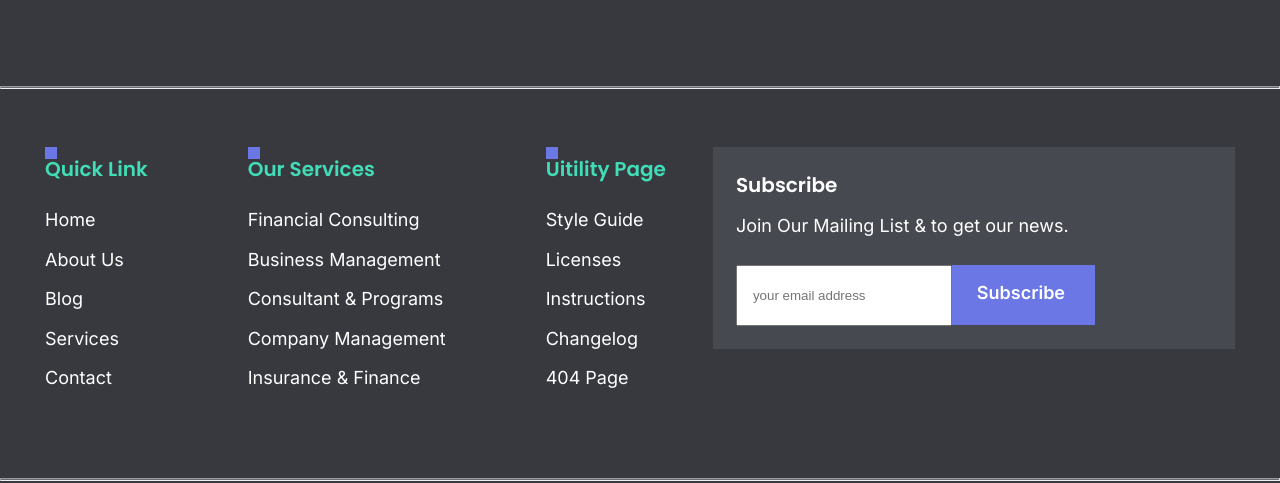
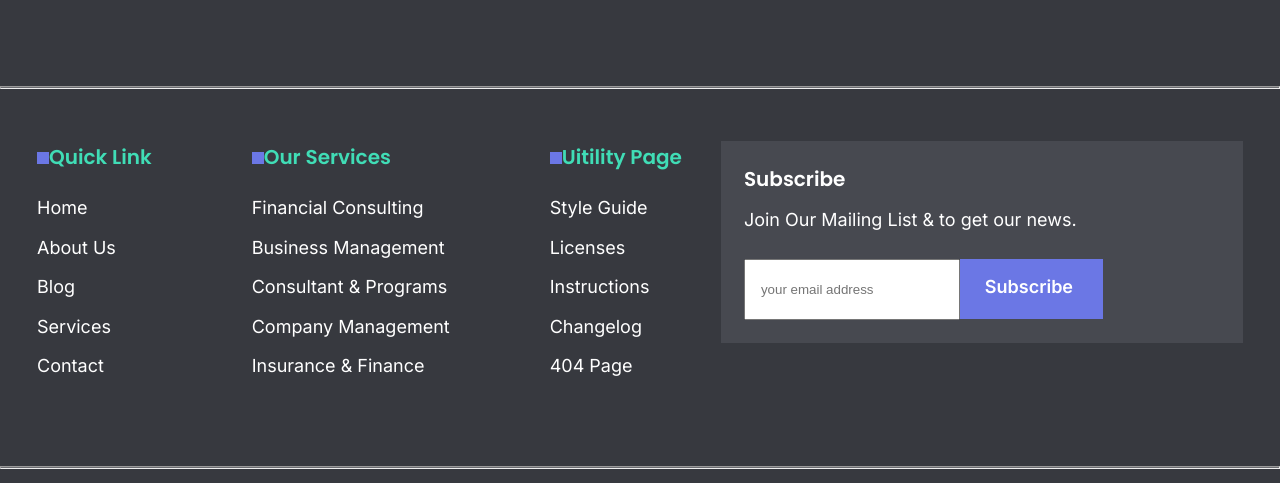
Before and after one commit to Edonabb/consultingweb, a plain HTML site: page index.html in a window 1280 px wide. Shown: the part 8252-8735 px from the top of the page. Drawn offline with nearby package versions, Linux system fonts and the light colour scheme.

Commit message:
new color square

```diff
--- a/assets/style.css
+++ b/assets/style.css
@@ -1264,6 +1264,7 @@ button:hover {
   font-size: 20px;
   font-weight: 600;
 }
+
 .footer-banner__link__our-service ul a {
   display: flex;
   flex-direction: column;
--- a/index.html
+++ b/index.html
@@ -54,7 +54,7 @@
             <div class="home-banner__all">
             <div class="home-banner__desc">
 
-                <div class="square__style"><h3 class="inter" class="description"><div class="square"></div> Welcome to Whitecollar Solution</h3></div>
+                <div class="square__style"><h3 class="inter" class="description"><div class="square"></div> Welcome to Whitecollar Solution</></div>
                 <h2 class="poppins">The Best Value
                     for <span class="poppins">Business</span> and
                     Corporation</h2>
@@ -512,7 +512,7 @@
               <div class="footer-banner__link">
                 <div class="footer-banner__link__our-service">
           <div class="footer-banner__link__our-service__page">
-          <div class="square__style"><h2> <div class="square__blue"></div>Quick Link</h2></div>
+         <h2><img src="./images/whitecollare-blue.svg" alt="blue">Quick Link</h2>
           <ul>
             <li> <a href="#">Home</a></li>
             <li><a href="#">About Us</a></li>
@@ -524,7 +524,7 @@
          </div>
 
          <div class="footer-banner__link__our-service__page">
-        <div class="square__style"><h2> <div class="square__blue"></div>Our Services</h2></div>
+         <div class="footer-banner__link__our-service__page--style"><h2><img src="./images/whitecollare-blue.svg" alt="blue">Our Services</h2></div>
           <ul>
             <li><a href="#">Financial Consulting</a></li>
             <li><a href="#">Business Management</a></li>
@@ -534,7 +534,7 @@
           </ul>
          </div>
          <div class="footer-banner__link__our-service__page">
-          <div class="square__style"><h2> <div class="square__blue"></div>Uitility Page</h2></div>
+         <h2><img src="./images/whitecollare-blue.svg" alt="blue">Uitility Page</h2>
           <ul>
             <li><a href="#">Style Guide</a></li>
             <li><a href="#">Licenses</a></li>
```
